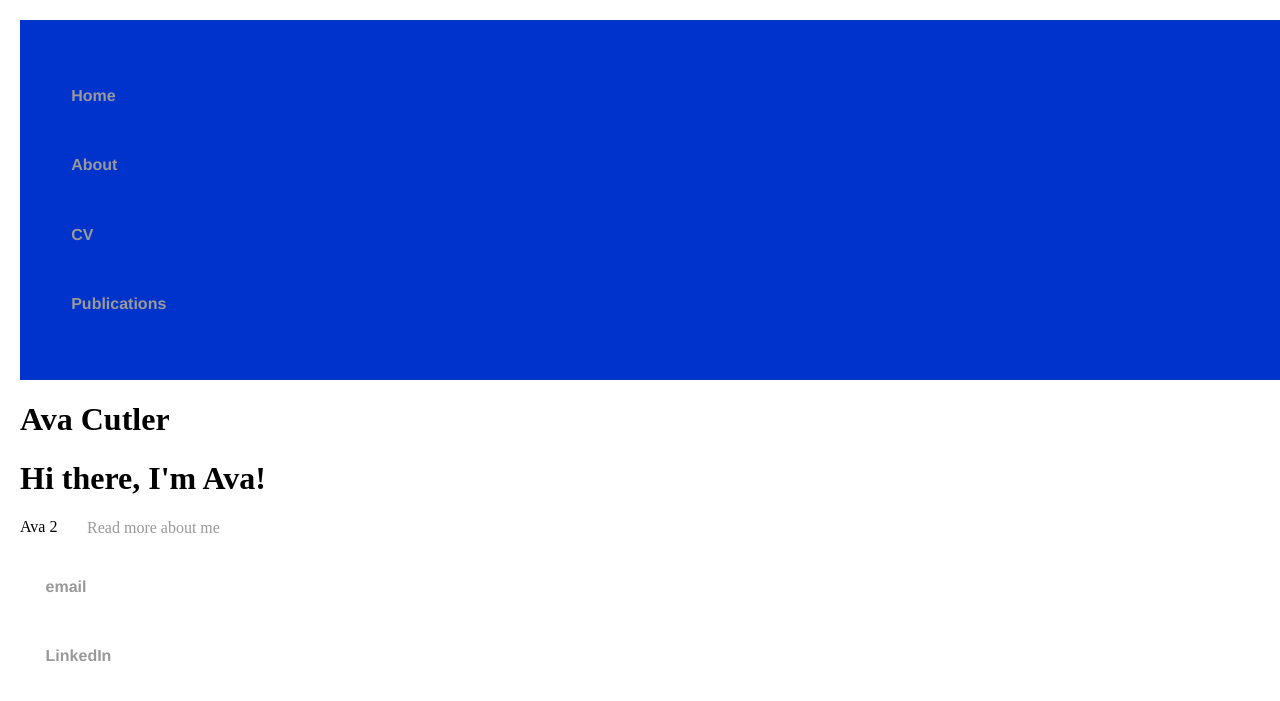
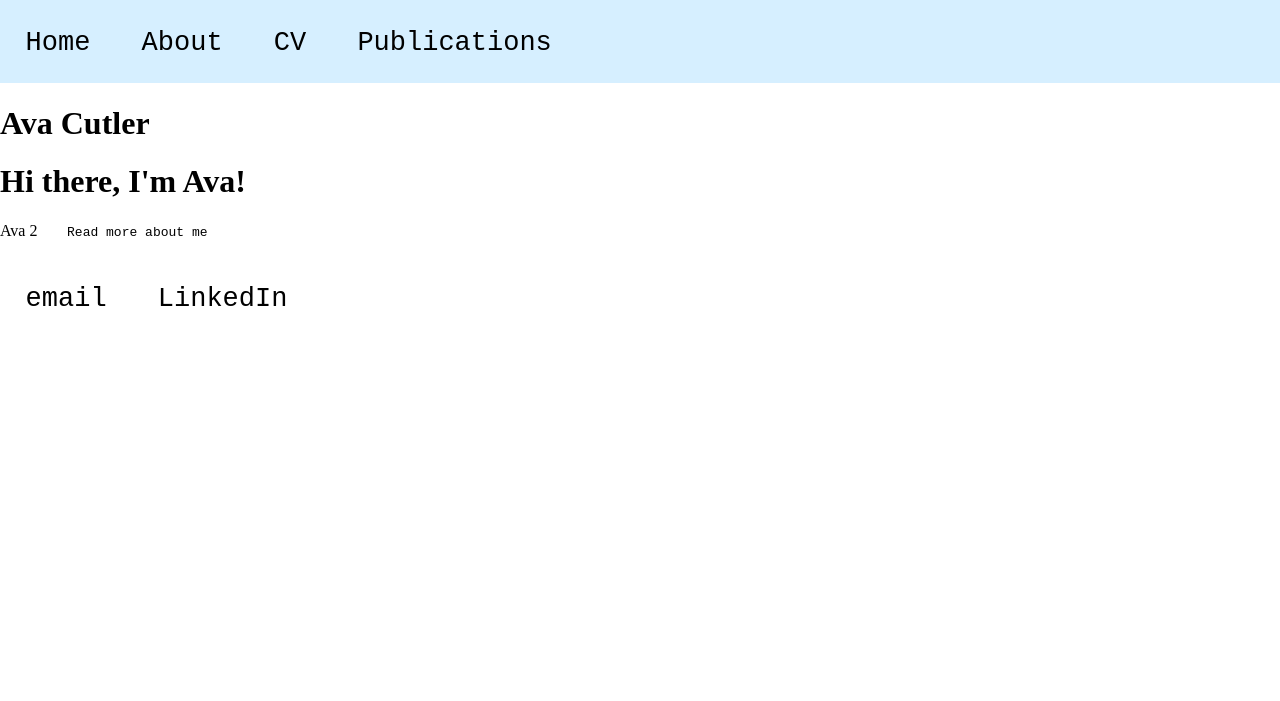
Before and after one commit to avacutler/----, a Jekyll site: the page built from index.html, in a window 1280 px wide. Shown: the top 701 px of the page. Built offline with Jekyll 4.4.1, drawn with Linux system fonts in a browser that asks for light colours; nearby versions of some CDN libraries; library files that are not in the unit come from our copies.

Commit message:
Update main.css
lets see about navbar

```diff
--- a/css/main.css
+++ b/css/main.css
@@ -7,35 +7,71 @@ body {
 
 /* nav bar */
 
-nav{
-    width: 100vw;
-    background-color: #0033cc;
-    padding:2vw;
+li{
+  list-style-type: none;
+  margin: 2vw 0;
+
+  font-size: 3vh;
 }
 
-nav ul, footer ul {
-    font-family:'Helvetica', 'Arial', 'Sans-Serif';
-    padding: 0px;
-    list-style: none;
-    font-weight: bold;
+a{
+  text-decoration: none;
+  color: black;
+  font-family: monospace;
+
+  padding: 2vw;
 }
-nav ul li, footer ul li {
-    display: flex;
+
+nav{
+  width: 100vw;
+  background-color: #D6EFFF;
+}
+
+ul{
+  display: block;
+  margin: 0;
+  padding: 0;
+
+  display: flex;
+}
+
+body{
+  margin: 0;
+}
+
+button{
+  display: none;
+}
+
+a:hover{
+  background-color: #C6E9FF;
+}
+
+@media only screen and (max-width: 500px) {
+  ul{
+    flex-direction: column;
+  }
+
+  a{
+    display: block;
+  }
+
+  li{
     margin: 0;
-    padding: 0;
-    list-style-type: none;
-    fontsize: 3vh;
-}
-a {
-    text-decoration: none;
-    color: #999;
+  }
+
+  button{
+    display: block;
+
     padding: 2vw;
-}
-a:hover {
-    background-color: #0066ff;
-}
-button{
-    display: none;
+    font-size: 3vh;
+    background-color: #AFE0FF;
+    border: none;
+    outline: none;
+    cursor: pointer;
+
+    align-self: flex-start;
+  }
 }
 
 
```
